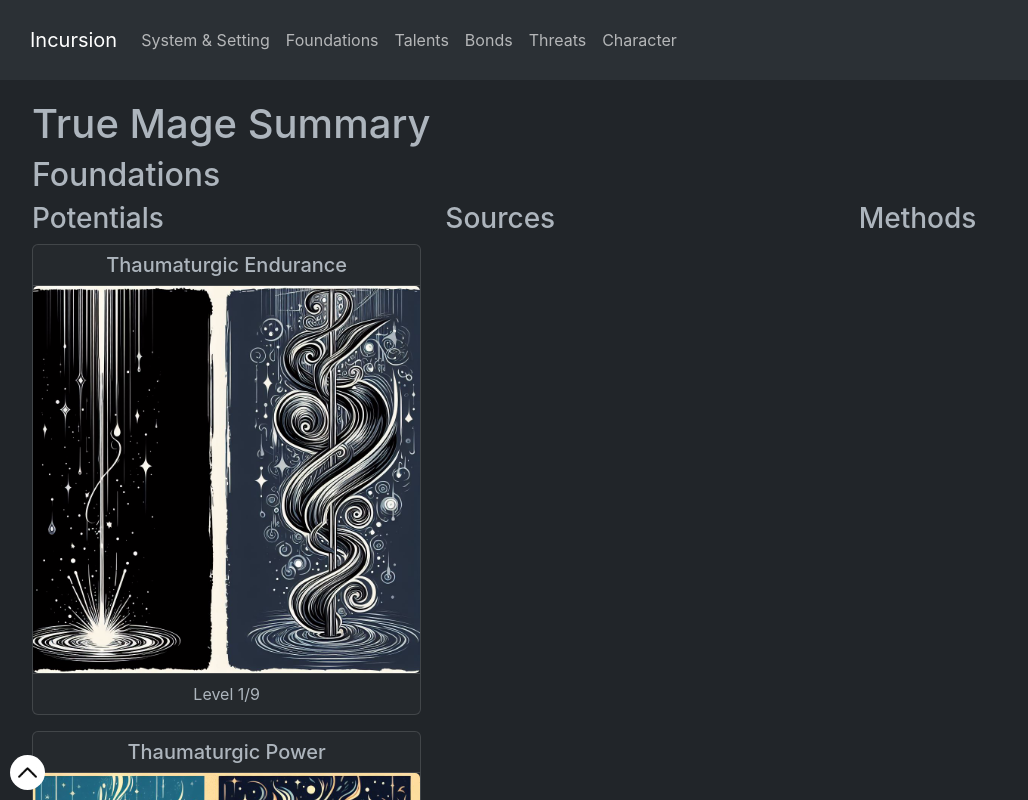
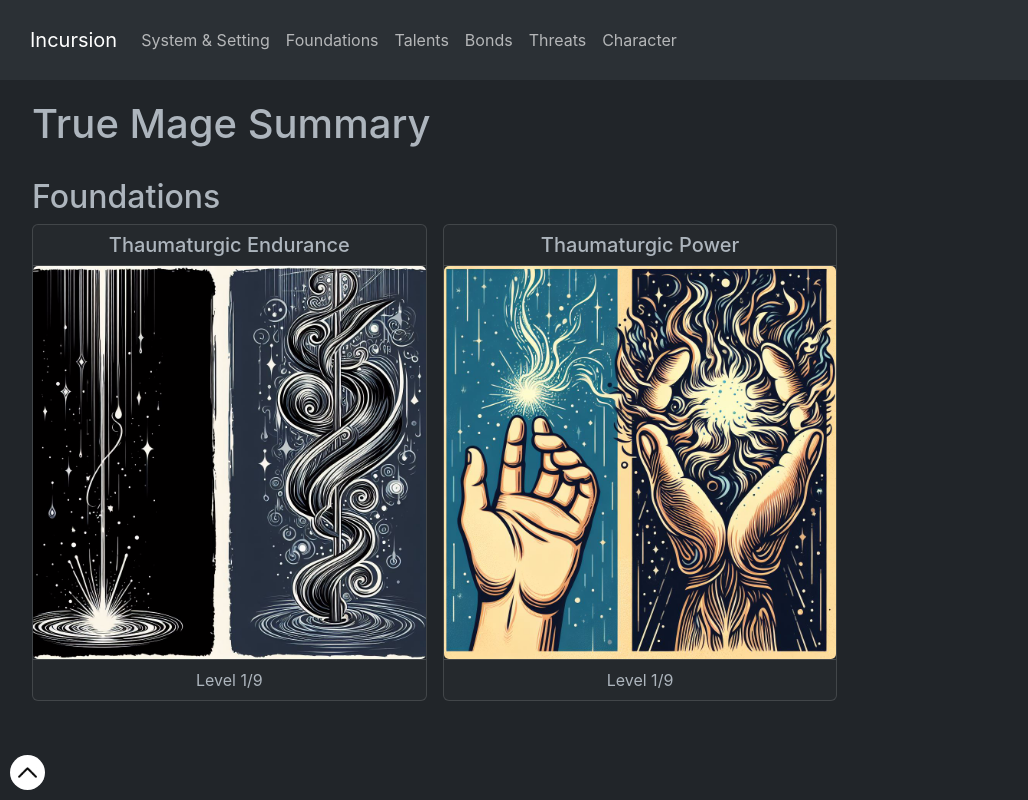
Before and after one commit to jesselatimer/incursion, a React (Create React App) app: page /incursion/character in a window 1280 px wide. Shown: the top 800 px of the page, without its empty margins (0-1028 px from the left). Built offline with nearby package versions, Linux system fonts and the light colour scheme.

Commit message:
remove subcategories from character summary

```diff
--- a/src/components/CharacterPage.tsx
+++ b/src/components/CharacterPage.tsx
@@ -1,8 +1,10 @@
 import { flatten, groupBy, map } from 'lodash';
 import Container from 'react-bootstrap/Container';
-import { useContext, useMemo } from 'react';
+import { useContext, useMemo, useState } from 'react';
 import { CategoryChoicesContext, DataContext } from './App';
 import { Card, Col, Row } from 'react-bootstrap';
+import EntityModal from './EntityModal';
+import { EntityKey } from '../models/Entity';
 
 // TODO: improve this component
 // TODO: Add character export
@@ -26,6 +28,10 @@ function CharacterPage() {
     );
   }, [categoryChoices]);
 
+  const [modalEntity, setModalEntity] = useState<EntityKey | undefined>(
+    undefined
+  );
+
   return (
     <Container fluid>
       <h1>True Mage Summary</h1>
@@ -34,42 +40,32 @@ function CharacterPage() {
         if (!choices?.length) return null;
 
         return (
-          <>
+          <div style={{ marginTop: '30px' }}>
             <h2>{category.label}</h2>
-            <Row>
+            <div
+              style={{
+                display: 'grid',
+                gridTemplateColumns: 'repeat(auto-fill, minmax(28vw, 1fr))',
+                gridGap: '1em',
+              }}
+            >
               {/* Mapping over all subcategories to preserve order */}
               {map(category.subCategories, (subCategoryKey) => {
                 const subCategory = subCategoriesByKey[subCategoryKey];
                 const entitiesForSubcategory =
                   entitiesBySubCategory[subCategoryKey];
-                return (
-                  <Col
-                    key={subCategory.label + 'Col'}
-                    id={subCategory.key}
-                    xs={12 / Math.min(category.subCategories.length, 3)}
-                  >
-                    <h3>{subCategory.label}</h3>
-                    <div
-                      style={{
-                        display: 'grid',
-                        gridTemplateColumns:
-                          'repeat(auto-fill, minmax(28vw, 1fr))',
-                        gridGap: '1em',
-                      }}
-                    >
-                      {/* Mapping over all entities to preserve order */}
-                      {map(entitiesForSubcategory, (entity) => {
+                return map(entitiesForSubcategory, (entity) => {
                   if (!allChoiceKeys.has(entity.key)) return null;
                   const choice = choices.find(
                     (choice) => choice.entityKey === entity.key
                   );
                   if (!choice) return null;
                   return (
-                          <Card>
-                            <Card.Header
-                              as="h5"
-                              style={{ textAlign: 'center' }}
+                    <Card
+                      onClick={() => setModalEntity(entity.key)}
+                      style={{ cursor: 'pointer' }}
                     >
+                      <Card.Header as="h5" style={{ textAlign: 'center' }}>
                         {entity.label}
                       </Card.Header>
                       <Card.Img src={entity.imageUrl} />
@@ -78,15 +74,19 @@ function CharacterPage() {
                       </Card.Footer>
                     </Card>
                   );
+                });
               })}
             </div>
-                  </Col>
+          </div>
         );
       })}
-            </Row>
-          </>
-        );
-      })}
+      {modalEntity && (
+        <EntityModal
+          entity={entitiesByKey[modalEntity]}
+          showModal={Boolean(modalEntity)}
+          setShowModal={() => setModalEntity(undefined)}
+        />
+      )}
     </Container>
   );
 }
--- a/src/components/Entity.tsx
+++ b/src/components/Entity.tsx
@@ -13,11 +13,9 @@ import { calculatePoints } from '../utils/calculatePoints';
 
 function Entity({
   entity,
-  choices,
   style,
 }: {
   entity: EntityModel;
-  choices: Choice[];
   style: 'list' | 'grid';
 }) {
   const dataByKey = useContext(DataContext);
@@ -25,7 +23,8 @@ function Entity({
     dataByKey;
   const entityKey = entity.key;
 
-  const { setChoices } = useContext(CategoryChoicesContext);
+  const { categoryChoices, setChoices } = useContext(CategoryChoicesContext);
+  const choices = categoryChoices[entity.category];
   const {
     choice,
     category,
--- a/src/components/EntityModal.tsx
+++ b/src/components/EntityModal.tsx
@@ -12,89 +12,13 @@ import Entity from './Entity';
 
 function EntityModal({
   entity,
-  choices,
   showModal,
   setShowModal,
 }: {
   entity: EntityModel;
-  choices: Choice[];
   showModal: boolean;
   setShowModal: (showModal: boolean) => void;
 }) {
-  const dataByKey = useContext(DataContext);
-  const { categoriesByKey, pointTypesByKey, entitiesByKey, entityLevelsByKey } =
-    dataByKey;
-  const entityKey = entity.key;
-
-  const { setChoices } = useContext(CategoryChoicesContext);
-  const {
-    choice,
-    category,
-    pointType,
-    chosenLevel,
-    usesPoints,
-    pointsUsed,
-    pointsRemaining,
-  } = useMemo(() => {
-    const choice = choices.find((choice) => choice.entityKey === entityKey);
-    const category = categoriesByKey[entity.category];
-    const pointType = category.pointType
-      ? pointTypesByKey[category.pointType]
-      : null;
-    const usesPoints = pointType !== null;
-    const pointsUsed = calculatePoints(
-      choices,
-      entitiesByKey,
-      entityLevelsByKey,
-      pointType?.key
-    );
-    return {
-      choice,
-      category,
-      pointType,
-      chosenLevel: choice?.level || 0,
-      usesPoints,
-      pointsUsed,
-      pointsRemaining: usesPoints ? pointType.maxPoints - pointsUsed : 0,
-    };
-  }, [choices, dataByKey]);
-
-  const onClickSelect = useCallback(
-    (level: number) => {
-      setChoices(
-        [
-          ...choices.filter((choice) => choice.entityKey !== entityKey),
-          { entityKey, level },
-        ],
-        category.key
-      );
-    },
-    [setChoices, choices, choice, dataByKey]
-  );
-
-  const onClickUnselect = useCallback(() => {
-    if (
-      REQUIRED_ENTITY_KEYS[category.key]?.includes(entity.key) &&
-      chosenLevel > 1
-    ) {
-      setChoices(
-        [
-          ...choices.filter((choice) => choice.entityKey !== entityKey),
-          {
-            entityKey: entity.key,
-            level: 1,
-          },
-        ],
-        category.key
-      );
-    } else {
-      setChoices(
-        choices.filter((choice) => choice.entityKey !== entityKey),
-        category.key
-      );
-    }
-  }, [setChoices, choices, choice, chosenLevel, dataByKey]);
-
   return (
     <Modal show={showModal} onHide={() => setShowModal(false)} size="lg">
       <CloseButton
@@ -110,7 +34,7 @@ function EntityModal({
         }}
       />
       <Modal.Body style={{ padding: '0' }}>
-        <Entity entity={entity} choices={choices} style={'grid'} />
+        <Entity entity={entity} style={'grid'} />
       </Modal.Body>
     </Modal>
   );
--- a/src/components/EntityPreview.tsx
+++ b/src/components/EntityPreview.tsx
@@ -164,7 +164,6 @@ function EntityPreview({
       </Card>
       <EntityModal
         entity={entity}
-        choices={choices}
         showModal={showModal}
         setShowModal={setShowModal}
       />
--- a/src/components/SummaryEntity.tsx
+++ b/src/components/SummaryEntity.tsx
@@ -67,7 +67,6 @@ function Summary({
       </Row>
       <EntityModal
         entity={entity}
-        choices={choices}
         showModal={showModal}
         setShowModal={setShowModal}
       />
```
Lines whose indentation alone changed are shown as unchanged.
